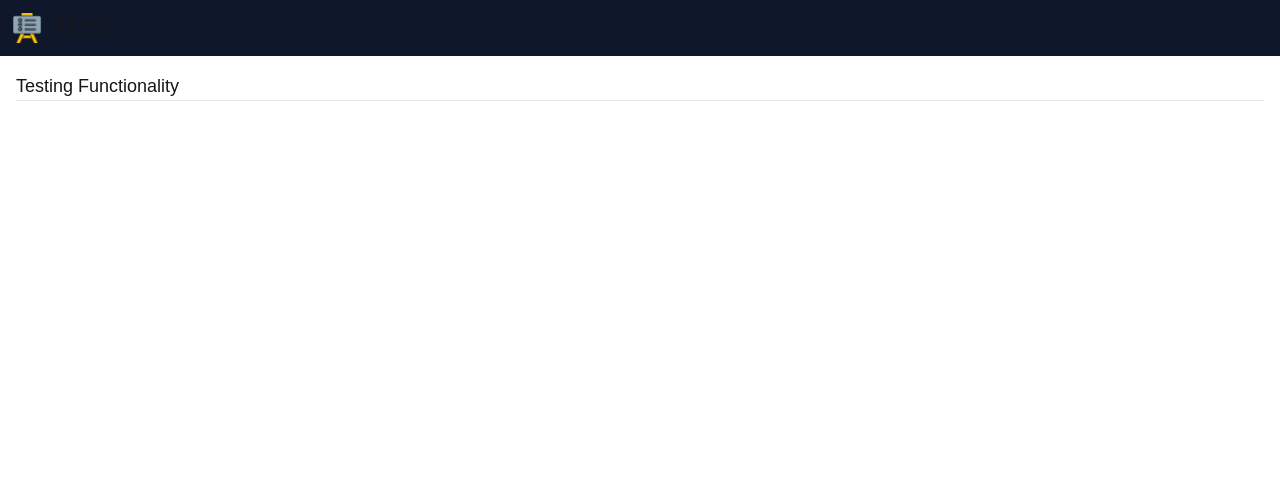
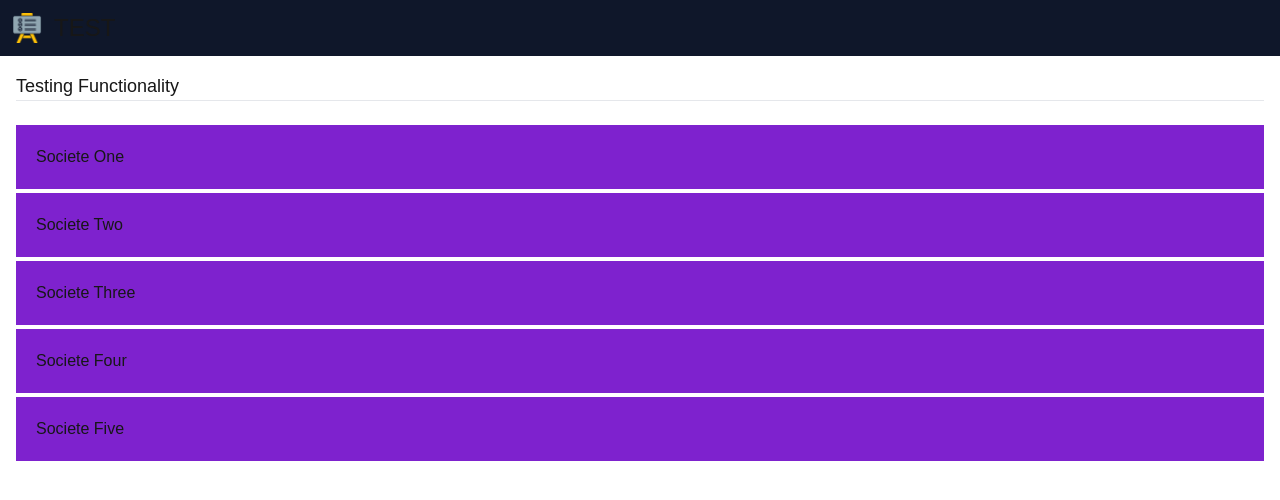
Before and after one commit to btkdevkh/next-pwa-test, a Next.js app: page / in a window 1280 px wide. Shown: the top 500 px of the page. Built offline with nearby package versions, Linux system fonts and the light colour scheme.

Commit message:
feat: :sparkles: Test the good way to loop array using JS methods

```diff
--- a/app/page.tsx
+++ b/app/page.tsx
@@ -1,5 +1,4 @@
-import { Suspense } from "react";
-import TodosClient from "@/components/examples/suspense_example/TodosClient";
+import ArrayNotNull from "@/components/examples/array_not_null/ArrayNotNull";
 
 // Url "/"
 // This is a server component,
@@ -13,6 +12,7 @@ const HomePage = () => {
         <br />
 
         {/* Testing component */}
+        <ArrayNotNull />
       </div>
     </>
   );
--- /dev/null
+++ b/components/examples/array_not_null/ArrayNotNull.tsx
@@ -0,0 +1,36 @@
+"use client";
+
+import useGetSocietes from "@/hooks/useGetSocietes";
+
+const ArrayNotNull = () => {
+  const { loading, societes: societeData } = useGetSocietes();
+
+  const societes = societeData ?? null;
+  console.log("societes :", societes);
+
+  if (societes && societes.length === 0) {
+    return (
+      <div className="text-white">
+        <p>Aucune donnée</p>
+      </div>
+    );
+  }
+
+  return (
+    <div>
+      {loading && <p className="text-center">Loading...</p>}
+
+      <div className="flex flex-col gap-1">
+        {societes &&
+          societes.length > 0 &&
+          societes.map((societe) => (
+            <div key={societe.uid_firestore} className="bg-purple-700 p-5">
+              <p>{societe.nom}</p>
+            </div>
+          ))}
+      </div>
+    </div>
+  );
+};
+
+export default ArrayNotNull;
--- /dev/null
+++ b/hooks/useGetSocietes.ts
@@ -0,0 +1,157 @@
+import { useCallback, useEffect, useState } from "react";
+
+const useGetSocietes = () => {
+  const [loading, setLoading] = useState(true);
+  const [societes, setSocietes] = useState<Societe[] | null>(null);
+
+  const formatSocietes = useCallback(() => {
+    // SOLUTION 1 (Not great, long, bugs issues)
+    // Without the filter method, bugs will be presents
+    // Prefer the SOLUTION 2
+    return societeSQL
+      .map((socSQL) => {
+        let obj: Societe | null = null;
+
+        societeFB.forEach((socFb) => {
+          if (socSQL.uid_firestore === socFb.uid_firestore) {
+            obj = {
+              ...socFb,
+            };
+          }
+        });
+
+        return obj;
+      })
+      .filter((f) => f != null);
+
+    // SOLUTION 2 (Great, short, no bugs)
+    return societeFB.filter((socFb) => {
+      return societeSQL.some(
+        (socSQL) => socFb.uid_firestore === socSQL.uid_firestore
+      );
+    });
+  }, []);
+
+  useEffect(() => {
+    const fetchSocietes = async () => {
+      setLoading(false);
+
+      if (formatSocietes().length > 0) {
+        setSocietes(formatSocietes());
+      }
+    };
+
+    fetchSocietes();
+  }, []);
+
+  return { loading, societes };
+};
+
+export default useGetSocietes;
+
+const societeFB: Societe[] = [
+  {
+    uid_firestore: "446655440000",
+    id_postgre: 1,
+    nom: "Societe One",
+    isActive: true,
+    banner: "https://example.com/banner1.jpg",
+  },
+  {
+    uid_firestore: "446655440001",
+    id_postgre: 2,
+    nom: "Societe Two",
+    isActive: false,
+    banner: "https://example.com/banner2.jpg",
+  },
+  {
+    uid_firestore: "446655440002",
+    id_postgre: 3,
+    nom: "Societe Three",
+    isActive: true,
+    banner: "https://example.com/banner3.jpg",
+  },
+  {
+    uid_firestore: "446655440003",
+    id_postgre: 4,
+    nom: "Societe Four",
+    isActive: false,
+    banner: "https://example.com/banner4.jpg",
+  },
+  {
+    uid_firestore: "446655440004",
+    id_postgre: 5,
+    nom: "Societe Five",
+    isActive: true,
+    banner: "https://example.com/banner5.jpg",
+  },
+];
+
+const societeSQL: Societes[] = [
+  {
+    id: 1,
+    uid_firestore: "446655440000",
+    nom: "Societe One",
+    isActive: true,
+    banner: "https://example.com/banner1.jpg",
+  },
+  {
+    id: 2,
+    uid_firestore: "446655440001",
+    nom: "Societe Two",
+    isActive: false,
+    banner: "https://example.com/banner2.jpg",
+  },
+  {
+    id: 3,
+    uid_firestore: "446655440002",
+    nom: "Societe Three",
+    isActive: true,
+    banner: "https://example.com/banner3.jpg",
+  },
+  {
+    id: 4,
+    uid_firestore: "446655440003",
+    nom: "Societe Four",
+    isActive: false,
+    banner: "https://example.com/banner4.jpg",
+  },
+  {
+    id: 5,
+    uid_firestore: "446655440004",
+    nom: "Societe Five",
+    isActive: true,
+    banner: "https://example.com/banner5.jpg",
+  },
+  {
+    id: 6,
+    uid_firestore: "446655440005",
+    nom: "Societe Six",
+    isActive: false,
+    banner: "",
+  },
+  {
+    id: 17,
+    uid_firestore: "446655440006",
+    nom: "Societe Six",
+    isActive: false,
+    banner: "",
+  },
+];
+
+// Types
+type Societe = {
+  uid_firestore: string;
+  id_postgre: number;
+  nom: string;
+  isActive: boolean;
+  banner: string;
+};
+
+type Societes = {
+  id: number;
+  uid_firestore: string;
+  nom: string;
+  isActive: boolean;
+  banner: string;
+};
```
